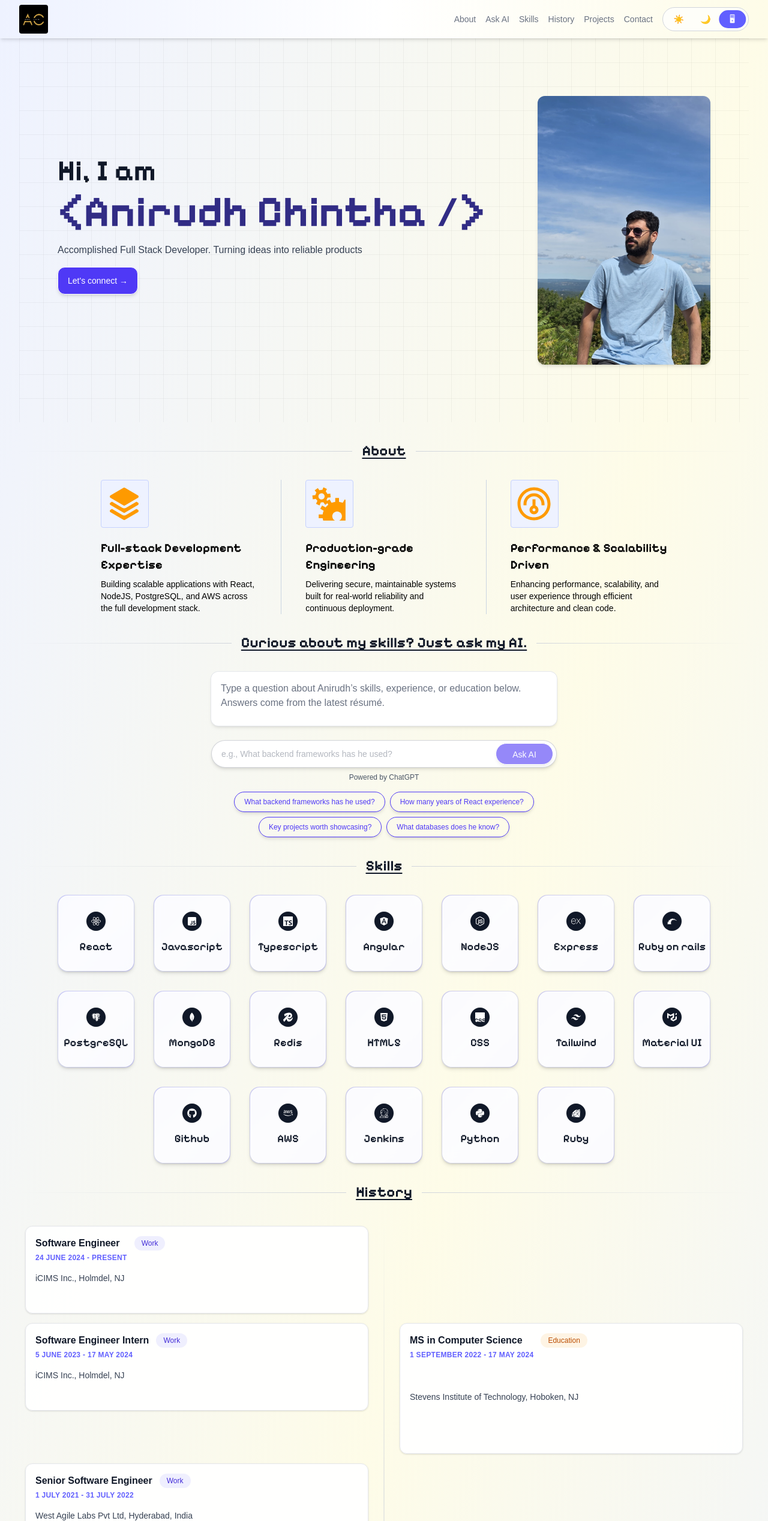
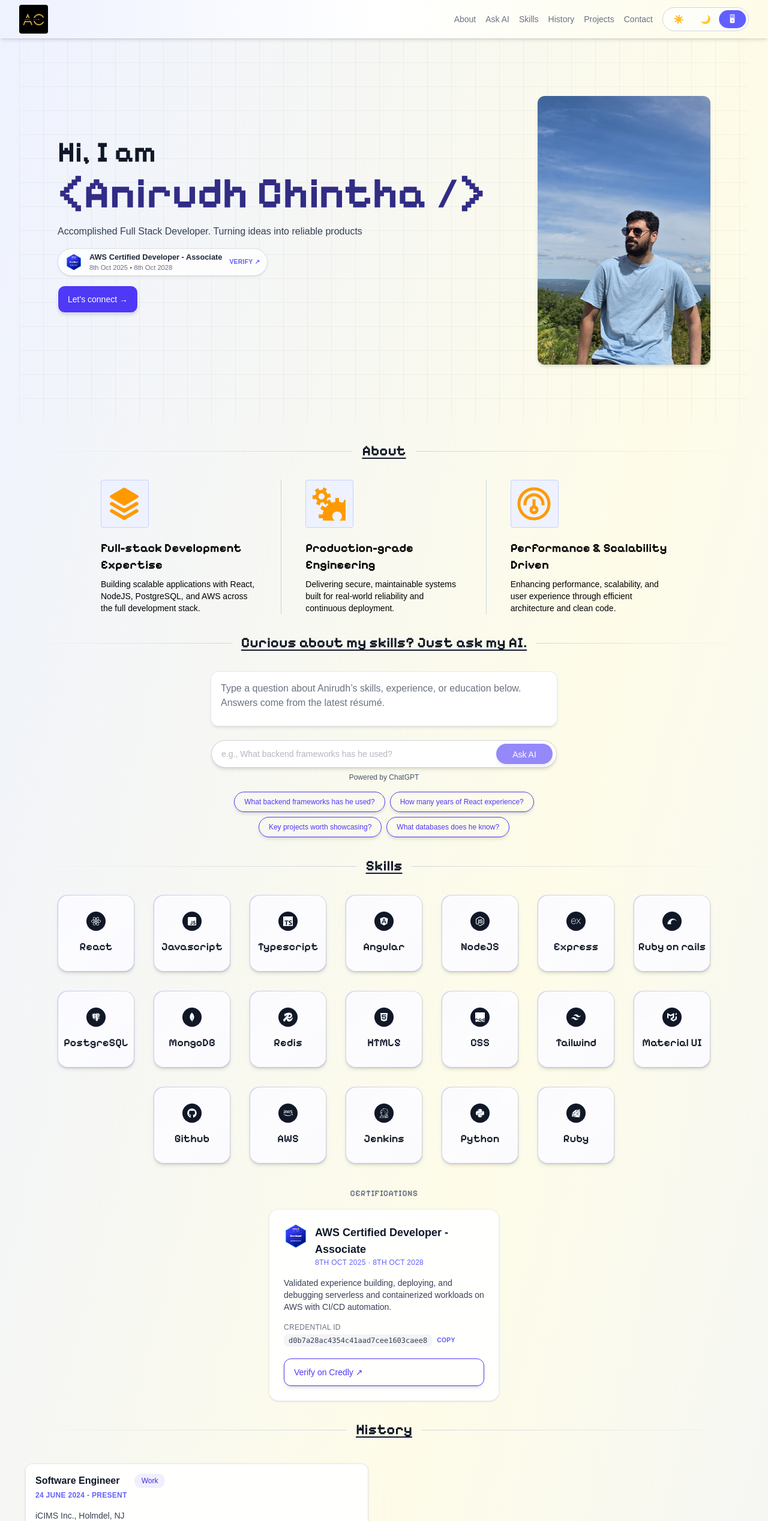
Before and after one commit to anirudhchintha95/portfolio, a Next.js app: page / in a window 1280 px wide. Shown: the top 2536 px of the page at 60% size. Built offline with nearby package versions, Linux system fonts and the light colour scheme; a web font is replaced by a local one.

Commit message:
Add AWS certification section

```diff
--- a/src/components/Skills.tsx
+++ b/src/components/Skills.tsx
@@ -1,4 +1,4 @@
-import SquareTile, { TileProps } from "./general/SquareTile";
+import Image from "next/image";
 import { FaJsSquare } from "react-icons/fa";
 import { SiTypescript } from "react-icons/si";
 import { FaAngular } from "react-icons/fa";
@@ -18,6 +18,13 @@ import { FaJenkins } from "react-icons/fa";
 import { SiRedis } from "react-icons/si";
 import { FaPython } from "react-icons/fa";
 import { DiRuby } from "react-icons/di";
+
+import AWSDeveloperAssociate from "@public/aws-dev-associate.png";
+import SquareTile, { TileProps } from "./general/SquareTile";
+import HoverGlowCard from "./general/HoverGlow";
+import Button from "./general/Button";
+import { AWS_CERTIFIED_DEVELOPER_ASSOCIATE } from "@/constants";
+import { useToast } from "./general/ToastContext";
 
 const iconClassName = "text-indigo-100 h-4 w-4 brightness-200";
 
@@ -100,6 +107,88 @@ const SKILLS: TileProps[] = [
   },
 ];
 
+type Certification = {
+  title: string;
+  issued: string;
+  expires: string;
+  credentialId: string;
+  href: string;
+  blurb: string;
+};
+
+const CERTIFICATIONS: Certification[] = [AWS_CERTIFIED_DEVELOPER_ASSOCIATE];
+
+function CertificationCard({
+  title,
+  issued,
+  expires,
+  credentialId,
+  href,
+  blurb,
+}: Certification) {
+  const { showToast } = useToast();
+
+  const copyCredentialId = () => {
+    navigator.clipboard
+      .writeText(credentialId)
+      .then(() => {
+        showToast("Credential copied!");
+      })
+      .catch(() => {});
+  };
+
+  return (
+    <HoverGlowCard className="w-full max-w-sm rounded-2xl border border-gray-200/70 bg-white/95 p-6 text-left shadow-sm transition hover:-translate-y-0.5 hover:shadow-lg dark:border-gray-600/60 dark:bg-gray-800/95">
+      <div className="flex items-start gap-3">
+        <Image
+          src={AWSDeveloperAssociate}
+          alt="AWS Developer Assoicate"
+          className="inline-flex h-10 w-10"
+        />
+        <div>
+          <h4 className="text-lg font-semibold text-gray-900 dark:text-white">
+            {title}
+          </h4>
+          <p className="text-xs font-medium uppercase tracking-wide text-indigo-500 dark:text-indigo-300">
+            {issued} · {expires}
+          </p>
+        </div>
+      </div>
+
+      <p className="mt-4 text-sm text-gray-700 dark:text-neutral-200">
+        {blurb}
+      </p>
+
+      <div className="mt-4 text-xs font-medium text-gray-500 dark:text-neutral-400">
+        <p className="uppercase tracking-wide text-gray-500 dark:text-neutral-300">
+          Credential ID
+        </p>
+        <div className="mt-1 inline-flex items-center gap-2">
+          <code className="rounded-md bg-gray-100 px-2 py-0.5 font-mono text-gray-700 dark:bg-gray-700 dark:text-gray-100">
+            {credentialId}
+          </code>
+          <button
+            type="button"
+            onClick={copyCredentialId}
+            className="text-[0.65rem] font-semibold uppercase tracking-wide text-indigo-500 transition hover:text-indigo-600 dark:text-indigo-300 cursor-pointer"
+          >
+            Copy
+          </button>
+        </div>
+      </div>
+
+      <Button
+        href={href}
+        target="_blank"
+        className="mt-5 w-full justify-center"
+        variant="outline"
+      >
+        Verify on Credly ↗
+      </Button>
+    </HoverGlowCard>
+  );
+}
+
 export default function Skills() {
   return (
     <section aria-label="Skills">
@@ -108,6 +197,17 @@ export default function Skills() {
           <SquareTile key={title} title={title} icon={icon} variant="small" />
         ))}
       </div>
+
+      <div className="mt-10 flex flex-col items-center gap-4">
+        <h3 className="text-sm font-semibold uppercase tracking-wide text-gray-500 dark:text-neutral-400">
+          Certifications
+        </h3>
+        <div className="flex flex-wrap justify-center gap-6">
+          {CERTIFICATIONS.map((cert) => (
+            <CertificationCard key={cert.title} {...cert} />
+          ))}
+        </div>
+      </div>
     </section>
   );
 }
--- a/src/components/TopSection.tsx
+++ b/src/components/TopSection.tsx
@@ -1,6 +1,9 @@
 "use client";
 
 import Image from "next/image";
+
+import { AWS_CERTIFIED_DEVELOPER_ASSOCIATE } from "@/constants";
+import AWSDeveloperAssociate from "@public/aws-dev-associate.png";
 import Ani from "@/../public/Ani.jpeg";
 import Button from "./general/Button";
 
@@ -36,6 +39,33 @@ const TopSection = () => {
             products
           </p>
 
+          <div className="mt-4 w-full">
+            <a
+              href="https://www.credly.com/badges/b5210351-1c6a-403e-8d34-1086571d6f5f"
+              target="_blank"
+              rel="noreferrer"
+              className="group inline-flex items-center gap-3 rounded-full border border-gray-300/70 bg-white/80 px-3 py-1.5 text-xs font-semibold text-gray-700 shadow-sm transition hover:-translate-y-0.5 hover:shadow-md dark:border-gray-600/60 dark:bg-gray-800/80 dark:text-gray-100"
+            >
+              <Image
+                src={AWSDeveloperAssociate}
+                alt={AWS_CERTIFIED_DEVELOPER_ASSOCIATE.title}
+                className="inline-flex h-7 w-7"
+              />
+              <span className="flex flex-col gap-0.5 leading-tight text-left">
+                <span className="text-[0.8rem] font-semibold text-gray-800 dark:text-gray-50">
+                  {AWS_CERTIFIED_DEVELOPER_ASSOCIATE.title}
+                </span>
+                <span className="text-[0.7rem] font-medium text-gray-500 dark:text-gray-300">
+                  {AWS_CERTIFIED_DEVELOPER_ASSOCIATE.issued} •{" "}
+                  {AWS_CERTIFIED_DEVELOPER_ASSOCIATE.expires}
+                </span>
+              </span>
+              <span className="ml-auto text-[0.65rem] font-semibold uppercase tracking-wide text-indigo-500 group-hover:text-indigo-600 dark:text-indigo-300">
+                Verify ↗
+              </span>
+            </a>
+          </div>
+
           <div className="mt-4 flex items-center gap-2 w-full">
             {/* left line */}
             <span className="sm:hidden flex-1 h-[2px] bg-gradient-to-r from-indigo-800 to-indigo-500 dark:from-amber-500 dark:to-amber-300" />
--- a/src/components/general/HoverGlow.tsx
+++ b/src/components/general/HoverGlow.tsx
@@ -31,7 +31,7 @@ const HoverGlowCard = ({
     >
       <div
         className={`pointer-events-none blur-2xl rounded-full bg-gradient-to-r from-blue-500 via-indigo-500 to-purple-300 size-20 absolute z-0 transition-opacity duration-500 ${
-          visible ? "opacity-100" : "opacity-0"
+          visible ? "opacity-0 sm:opacity-100" : "opacity-0"
         }`}
         style={{ top: position.y - 30, left: position.x - 30 }}
       />
--- a/src/components/general/SquareTile.tsx
+++ b/src/components/general/SquareTile.tsx
@@ -10,6 +10,13 @@ export interface TileProps {
   icon: React.ReactNode;
   description?: string;
   modalActions?: Action[];
+}
+
+export interface SquareTileProps extends TileProps {
+  modalClassName?: string;
+  modalContentClassName?: string;
+  variant?: "normal" | "small";
+  modalContent?: () => ReactNode;
 }
 
 type Action = {
@@ -29,12 +36,7 @@ export default function SquareTile({
   modalClassName,
   modalContentClassName,
   modalContent,
-}: TileProps & {
-  modalClassName?: string;
-  modalContentClassName?: string;
-  variant?: "normal" | "small";
-  modalContent?: () => ReactNode;
-}) {
+}: SquareTileProps) {
   const [open, setOpen] = useState(false);
   const triggerRef = useRef<HTMLButtonElement>(null);
 
--- a/src/constants.ts
+++ b/src/constants.ts
@@ -5,3 +5,13 @@ export const LINKED_IN = {
   src: LinkedInSVG,
   href: "https://linkedin.com/in/anirudh-chintha",
 };
+
+export const AWS_CERTIFIED_DEVELOPER_ASSOCIATE = {
+  title: "AWS Certified Developer - Associate",
+  issued: "8th Oct 2025",
+  expires: "8th Oct 2028",
+  credentialId: "d0b7a28ac4354c41aad7cee1603caee8",
+  href: "https://www.credly.com/badges/b5210351-1c6a-403e-8d34-1086571d6f5f",
+  blurb:
+    "Validated experience building, deploying, and debugging serverless and containerized workloads on AWS with CI/CD automation.",
+};
```
Also changed, not shown: public/aws-dev-associate.png (added).
